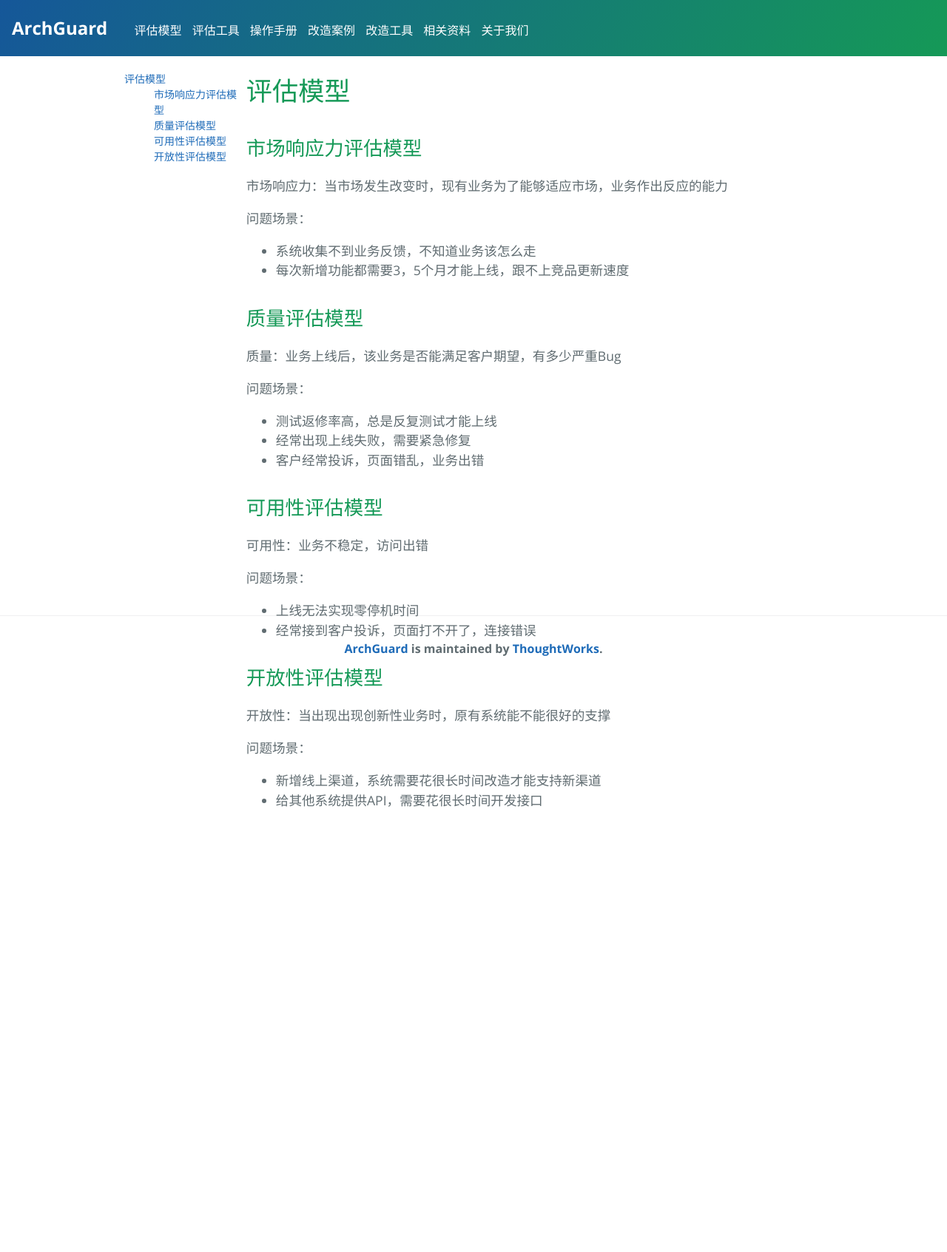
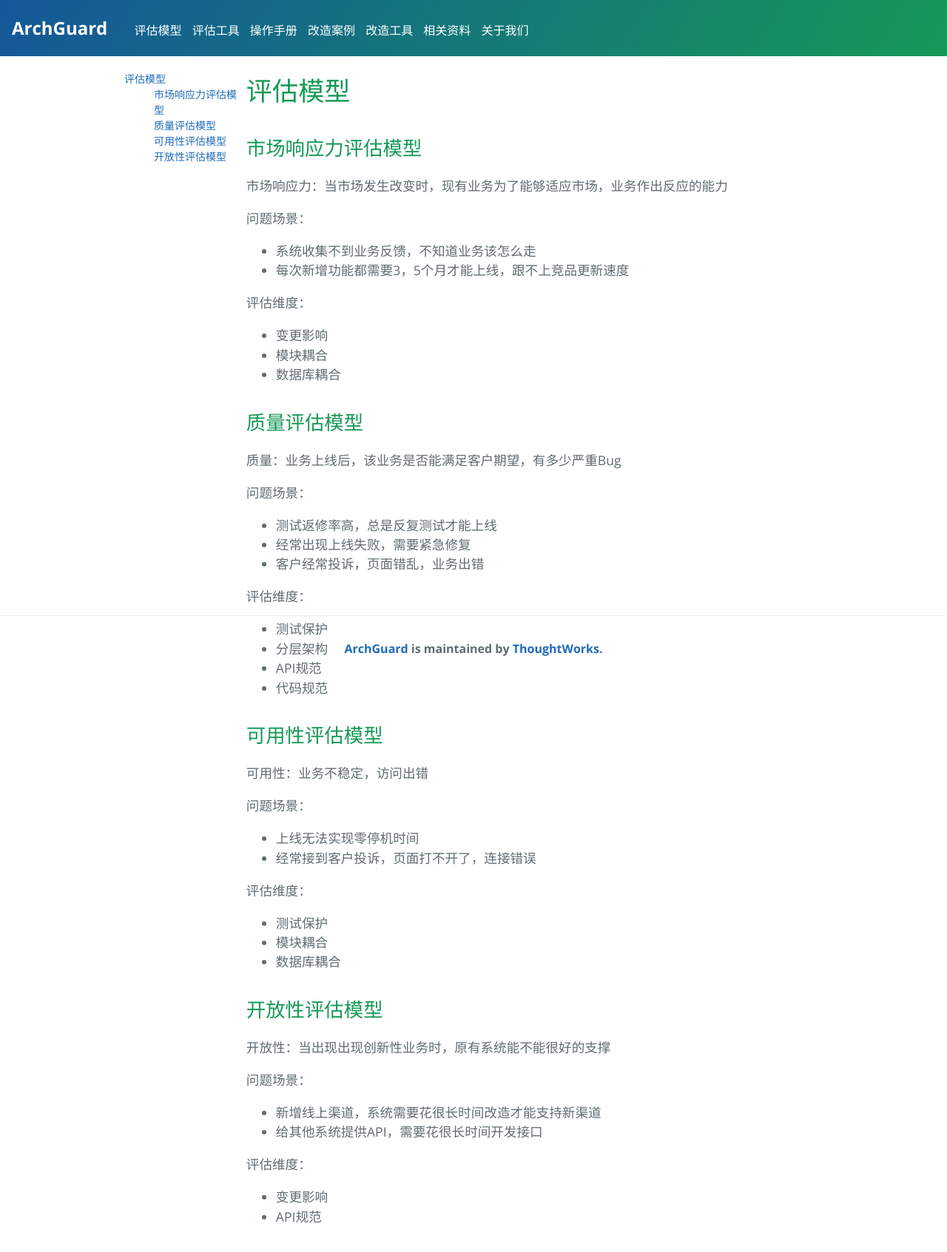
Before and after one commit to archguard/archguard.org, a Jekyll site: the page built from models.md, in a window 1280 px wide. Shown: the top 1693 px of the page at 74% size. Built offline with Jekyll 4.4.1, drawn with Linux system fonts in a browser that asks for light colours; our own code applies the rules of GitHub Pages for plain Markdown files.

Commit message:
feat: update

```diff
--- a/models.md
+++ b/models.md
@@ -11,6 +11,10 @@ layout: model
 - 系统收集不到业务反馈，不知道业务该怎么走
 - 每次新增功能都需要3，5个月才能上线，跟不上竞品更新速度
 
+评估维度：
+- 变更影响
+- 模块耦合
+- 数据库耦合
 
 ## 质量评估模型
 质量：业务上线后，该业务是否能满足客户期望，有多少严重Bug
@@ -20,6 +24,12 @@ layout: model
 - 经常出现上线失败，需要紧急修复
 - 客户经常投诉，页面错乱，业务出错
 
+评估维度：
+- 测试保护
+- 分层架构
+- API规范
+- 代码规范
+
 ## 可用性评估模型
 可用性：业务不稳定，访问出错
 
@@ -27,9 +37,18 @@ layout: model
 - 上线无法实现零停机时间
 - 经常接到客户投诉，页面打不开了，连接错误
 
+评估维度：
+- 测试保护
+- 模块耦合
+- 数据库耦合
+
 ## 开放性评估模型
 开放性：当出现出现创新性业务时，原有系统能不能很好的支撑
 
 问题场景：
 - 新增线上渠道，系统需要花很长时间改造才能支持新渠道
 - 给其他系统提供API，需要花很长时间开发接口
+
+评估维度：
+- 变更影响
+- API规范
```
